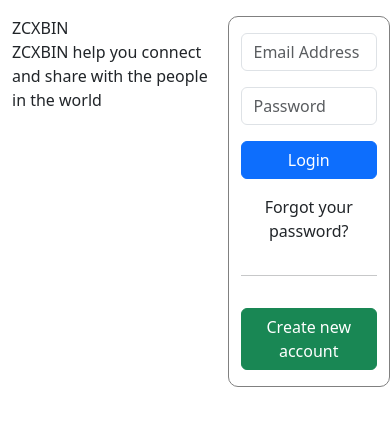
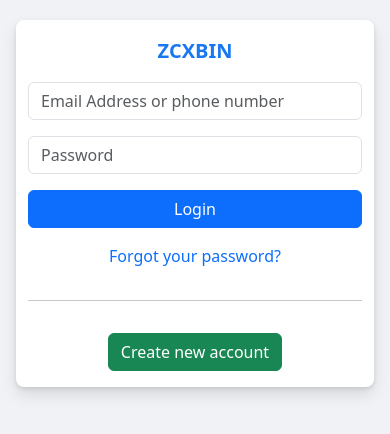
Before and after one commit to zcxbin/jwt-frontend-react, a React (Create React App) app: page /login in a window 390 px wide. Shown: the top 434 px of the page. Built offline with nearby package versions, Linux system fonts and the light colour scheme.

Commit message:
Form Login Responsive

```diff
--- a/src/components/Login/login.js
+++ b/src/components/Login/login.js
@@ -2,16 +2,17 @@
 
 const Login = props => {
   return (
-    <div className='login-container mt-3'>
+    <div className='login-container'>
       <div className='container'>
-        <div className='row'>
-          <div className='content-left col-7'>
+        <div className='row px-3 px-sm-0'>
+          <div className='content-left col-12 d-none col-sm-7 d-sm-block'>
             <div className='branch'>ZCXBIN</div>
             <div className='detail'>
               ZCXBIN help you connect and share with the people in the world
             </div>
           </div>
-          <div className='content-right col-5 d-flex flex-column gap-3 py-3'>
+          <div className='content-right col-12 col-sm-5 d-flex flex-column gap-3 py-3'>
+            <div className='branch d-sm-none'>ZCXBIN</div>
             <input
               type='text'
               className='form-control'
@@ -23,7 +24,11 @@
               placeholder='Password'
             />
             <button className='btn btn-primary'>Login</button>
-            <span className='text-center'>Forgot your password?</span>
+            <span className='text-center'>
+              <a href='#' className='forgot-password'>
+                Forgot your password?
+              </a>
+            </span>
             <hr></hr>
             <div className='text-center'>
               <button className='btn btn-success'>Create new account</button>
--- a/src/components/Login/login.scss
+++ b/src/components/Login/login.scss
@@ -1,18 +1,46 @@
-.red {
-    border: 1px solid red;
+.login-container {
+    background-color: #f0f2f5;
+    min-height: 100vh;
+    padding-top: 20px;
+
+    .content-left {
+        margin-top: 50px;
+
+        .branch {
+            text-transform: uppercase;
+            font-size: 30px;
+            color: #1877f2;
+
         }
 
-.green {
-    border: 1px solid green;
+        .detail {
+            font-size: 20px;
+        }
     }
 
-.yellow {
-    border: 1px solid yellow;
+    .content-right {
+        border-radius: 8px;
+        box-shadow: 0 2px 4px rgba(0, 0, 0, .1), 0 8px 16px rgba(0, 0, 0, .1);
+        box-sizing: border-box;
+        background-color: #fff;
+
+        .branch {
+            text-transform: uppercase;
+            font-size: 20px;
+            color: #1877f2;
+            text-align: center;
+            font-weight: 600;
         }
 
-.login-container {
-    .content-right {
-        border: 1px solid grey;
-        border-radius: 10px;
+        .forgot-password {
+            text-decoration: none;
+
+            &:hover {
+                text-decoration: underline;
             }
         }
+    }
+
+
+
+}
--- a/src/components/Navigation/nav.scss
+++ b/src/components/Navigation/nav.scss
@@ -1,8 +1,3 @@
-body {
-    margin: 0;
-    font-family: Arial, Helvetica, sans-serif;
-}
-
 .topnav {
     overflow: hidden;
     background-color: #333;
```
Lines whose indentation alone changed are shown as unchanged.
